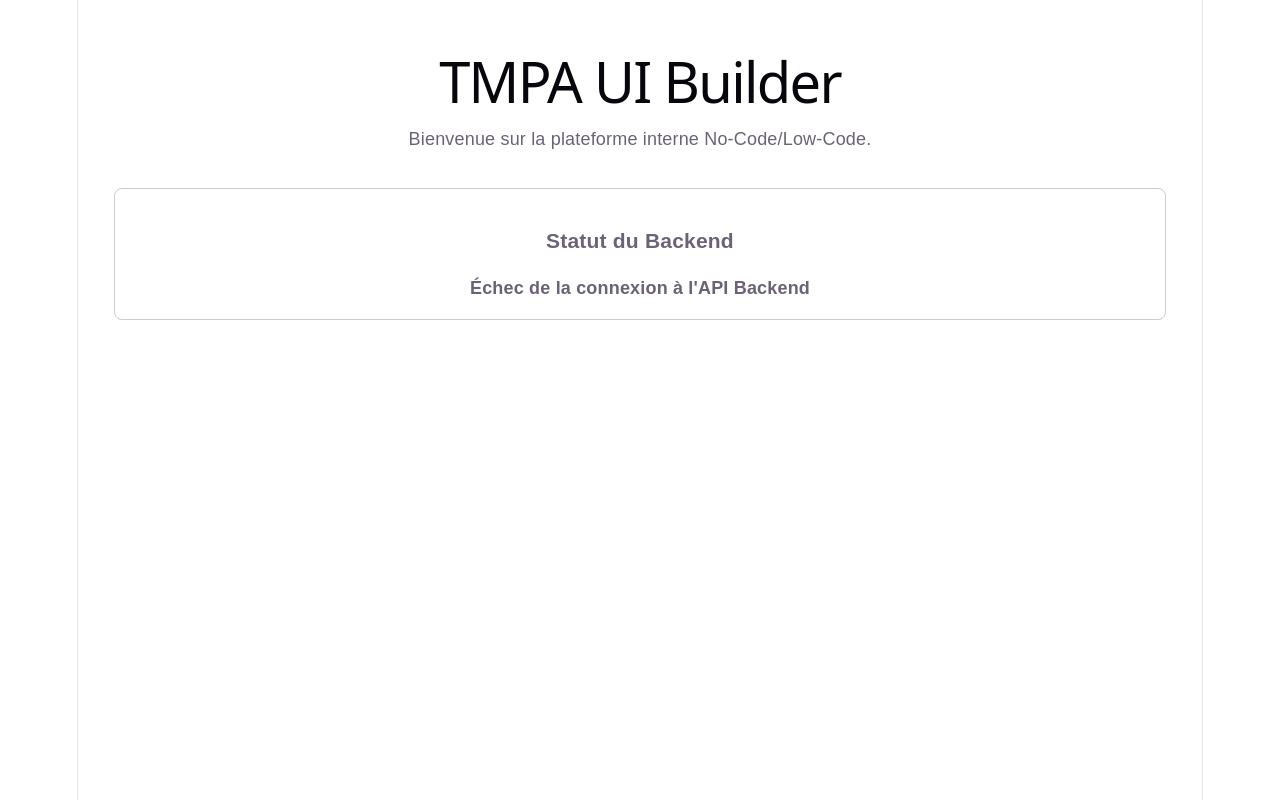
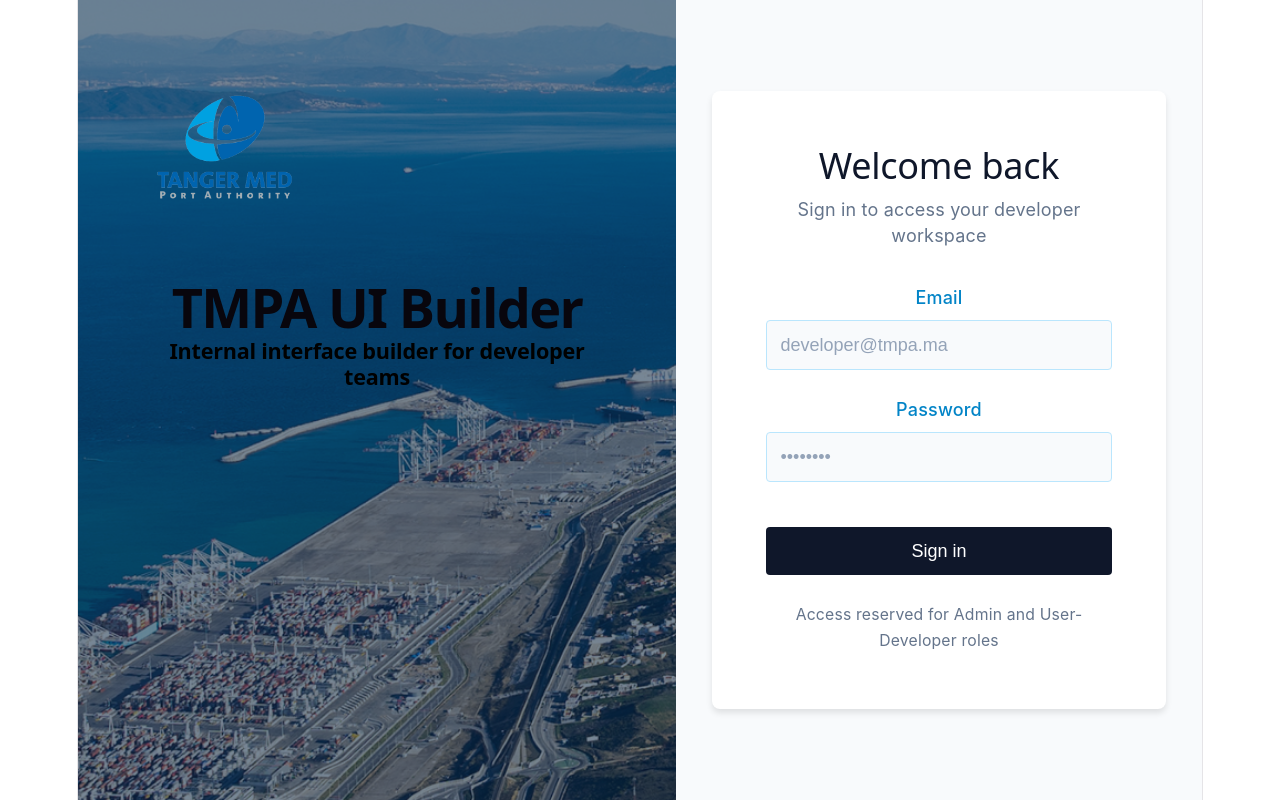
Before and after one commit to BENABDELLAHMosab/tmpa-ui-builder, a React (Vite) app in the folder frontend/: page / in a window 1280 px wide. Built offline with nearby package versions, Linux system fonts and the light colour scheme; no server answers.

Commit message:
login page with react

```diff
--- a/frontend/src/App.tsx
+++ b/frontend/src/App.tsx
@@ -1,31 +1,11 @@
-import { useState, useEffect } from 'react'
+import React from 'react';
+import LoginPage from './pages/LoginPage';
+import './index.css';
 
 function App() {
-  const [healthStatus, setHealthStatus] = useState<string>('Vérification en cours...')
-
-  useEffect(() => {
-    const apiUrl = import.meta.env.VITE_API_URL || 'http://localhost:5000/api'
-    fetch(`${apiUrl}/health`)
-      .then(res => res.json())
-      .then(data => {
-        setHealthStatus(data.status === 'ok' ? "Connecté à l'API Backend" : 'Erreur API')
-      })
-      .catch(err => {
-        setHealthStatus("Échec de la connexion à l'API Backend")
-        console.error(err)
-      })
-  }, [])
-
   return (
-    <div style={{ padding: '2rem', fontFamily: 'sans-serif' }}>
-      <h1>TMPA UI Builder</h1>
-      <p>Bienvenue sur la plateforme interne No-Code/Low-Code.</p>
-      <div style={{ marginTop: '2rem', padding: '1rem', border: '1px solid #ccc', borderRadius: '8px' }}>
-        <h3>Statut du Backend</h3>
-        <p><strong>{healthStatus}</strong></p>
-      </div>
-    </div>
-  )
+    <LoginPage />
+  );
 }
 
-export default App
+export default App;
--- /dev/null
+++ b/frontend/src/components/auth/LoginCard.tsx
@@ -0,0 +1,60 @@
+import React, { useState } from 'react';
+
+const LoginCard: React.FC = () => {
+  const [email, setEmail] = useState('');
+  const [password, setPassword] = useState('');
+  const [message, setMessage] = useState('');
+
+  const handleSubmit = (e: React.FormEvent) => {
+    e.preventDefault();
+    setMessage("Authentication will be implemented in the next sprint.");
+  };
+
+  return (
+    <div className="login-card">
+      <h2 className="login-title">Welcome back</h2>
+      <p className="login-subtitle">Sign in to access your developer workspace</p>
+
+      <form onSubmit={handleSubmit}>
+        <div className="form-group">
+          <label className="form-label" htmlFor="email">Email</label>
+          <input
+            type="email"
+            id="email"
+            className="form-input"
+            placeholder="developer@tmpa.ma"
+            value={email}
+            onChange={(e) => setEmail(e.target.value)}
+            required
+          />
+        </div>
+        <div className="form-group">
+          <label className="form-label" htmlFor="password">Password</label>
+          <input
+            type="password"
+            id="password"
+            className="form-input"
+            placeholder="••••••••"
+            value={password}
+            onChange={(e) => setPassword(e.target.value)}
+            required
+          />
+        </div>
+
+        <button type="submit" className="btn-primary">Sign in</button>
+      </form>
+
+      {message && (
+        <div className="login-message">
+          {message}
+        </div>
+      )}
+
+      <p className="login-help">
+        Access reserved for Admin and User-Developer roles
+      </p>
+    </div>
+  );
+};
+
+export default LoginCard;
--- /dev/null
+++ b/frontend/src/components/layout/AuthLayout.tsx
@@ -0,0 +1,28 @@
+import React from 'react';
+import '../../styles/auth.css';
+
+interface AuthLayoutProps {
+  children: React.ReactNode;
+}
+
+const AuthLayout: React.FC<AuthLayoutProps> = ({ children }) => {
+  return (
+    <div className="auth-container">
+      <div className="auth-left">
+        <div className="auth-left-overlay"></div>
+        <div className="auth-left-content">
+          <img src="/assets/tmpa-logo.png" alt="TMPA Logo" className="auth-logo" />
+          <h1 className="auth-title">TMPA UI Builder</h1>
+          <h2 className="auth-subtitle">Internal interface builder for developer teams</h2>
+
+
+        </div>
+      </div>
+      <div className="auth-right">
+        {children}
+      </div>
+    </div>
+  );
+};
+
+export default AuthLayout;
--- /dev/null
+++ b/frontend/src/pages/LoginPage.tsx
@@ -0,0 +1,13 @@
+import React from 'react';
+import AuthLayout from '../components/layout/AuthLayout';
+import LoginCard from '../components/auth/LoginCard';
+
+const LoginPage: React.FC = () => {
+  return (
+    <AuthLayout>
+      <LoginCard />
+    </AuthLayout>
+  );
+};
+
+export default LoginPage;
--- /dev/null
+++ b/frontend/src/styles/auth.css
@@ -0,0 +1,193 @@
+/* src/styles/auth.css */
+.auth-container {
+  display: flex;
+  min-height: 100vh;
+  font-family: 'Inter', system-ui, -apple-system, sans-serif;
+}
+
+.auth-left {
+  flex: 1;
+  background-image: url('/assets/tmpa-port.jpg');
+  background-size: cover;
+  background-position: center;
+  position: relative;
+  display: flex;
+  flex-direction: column;
+  color: white;
+  padding: 4rem;
+}
+
+.auth-left-overlay {
+  position: absolute;
+  top: 0;
+  left: 0;
+  right: 0;
+  bottom: 0;
+  background: rgba(10, 37, 64, 0.55); /* Navy blue overlay reduced for visibility */
+  z-index: 1;
+}
+
+.auth-left-content {
+  position: relative;
+  z-index: 2;
+  display: flex;
+  flex-direction: column;
+  height: 100%;
+}
+
+.auth-logo {
+  width: 150px;
+  margin-bottom: 4rem;
+}
+
+.auth-title {
+  font-size: 3rem;
+  font-weight: 700;
+  margin: 0 0 1rem 0;
+}
+
+.auth-subtitle {
+  font-size: 1.2rem;
+  font-weight: 700;
+  margin: 0 0 2rem 0;
+  color: #000000; /* Cyan accent */
+}
+
+.auth-description {
+  font-size: 1.1rem;
+  line-height: 1.6;
+  max-width: 400px;
+  margin-bottom: 3rem;
+}
+
+.auth-features {
+  color: #ffffff;
+  list-style: none;
+  padding: 0;
+  margin: 0;
+}
+
+.auth-features li {
+  font-family: 'Arial' ;
+  font-size: 1.2rem;
+  margin-bottom: 1rem;
+  display: flex;
+  align-items: center;
+}
+
+.auth-features li::before {
+  content: "✓";
+  color: #64ffda;
+  font-weight: bold;
+  margin-right: 10px;
+}
+
+.auth-right {
+  flex: 1;
+  background-color: #f8fafc; /* Light gray */
+  display: flex;
+  align-items: center;
+  justify-content: center;
+  padding: 2rem;
+}
+
+.login-card {
+  background: white;
+  padding: 3rem;
+  border-radius: 8px;
+  box-shadow: 0 4px 6px rgba(0, 0, 0, 0.1);
+  width: 100%;
+  max-width: 450px;
+}
+
+.login-title {
+  font-size: 2rem;
+  color: #0f172a; /* Navy text */
+  margin: 0 0 0.5rem 0;
+}
+
+.login-subtitle {
+  color: #64748b;
+  margin: 0 0 2rem 0;
+}
+
+.form-group {
+  margin-bottom: 1.5rem;
+}
+
+.form-label {
+  display: block;
+  font-weight: 500;
+  margin-bottom: 0.5rem;
+  color: #0284c7; /* Bleu TMPA */
+}
+
+.form-input {
+  width: 100%;
+  padding: 0.75rem;
+  background-color: #f8fafc;
+  border: 1px solid #bae6fd;
+  border-radius: 4px;
+  font-size: 1rem;
+  box-sizing: border-box;
+  color: #0f172a;
+}
+
+.form-input::placeholder {
+  color: #94a3b8;
+}
+
+.form-input:focus {
+  outline: none;
+  border-color: #38bdf8;
+  box-shadow: 0 0 0 2px rgba(56, 189, 248, 0.3);
+  background-color: white;
+}
+
+.btn-primary {
+  width: 100%;
+  padding: 0.75rem;
+  background-color: #0f172a;
+  color: white;
+  border: none;
+  border-radius: 4px;
+  font-size: 1rem;
+  font-weight: 500;
+  cursor: pointer;
+  transition: background-color 0.2s;
+  margin-top: 1rem;
+}
+
+.btn-primary:hover {
+  background-color: #1e293b;
+}
+
+.login-help {
+  margin-top: 1.5rem;
+  font-size: 0.875rem;
+  color: #64748b;
+  text-align: center;
+}
+
+.login-message {
+  margin-top: 1rem;
+  padding: 0.75rem;
+  background-color: #e0f2fe;
+  color: #0369a1;
+  border-radius: 4px;
+  font-size: 0.875rem;
+  text-align: center;
+}
+
+@media (max-width: 768px) {
+  .auth-container {
+    flex-direction: column;
+  }
+  .auth-left {
+    padding: 2rem;
+    min-height: 400px;
+  }
+  .auth-title {
+    font-size: 2rem;
+  }
+}
```
Also changed, not shown: frontend/public/assets/tmpa-logo.png (added), frontend/public/assets/tmpa-port.jpg (added).
